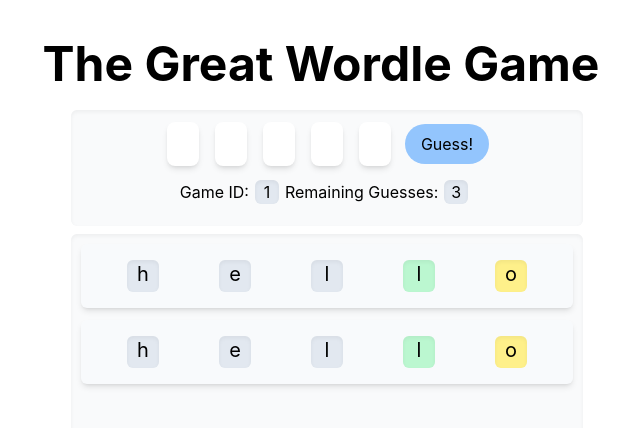
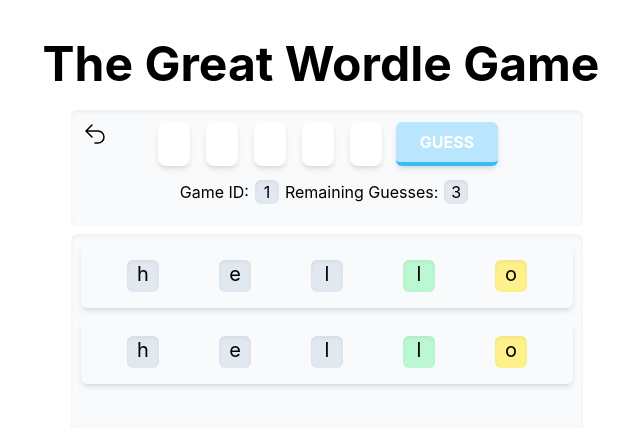
Before and after one commit to lee-ros/wordle, a React (Create React App) app in the folder frontend/: page / in a window 1280 px wide. Shown: the top 428 px of the page, without its empty margins (319-959 px from the left). Built offline with nearby package versions, Linux system fonts and the light colour scheme.

Commit message:
add back button

```diff
--- a/frontend/src/components/GuessActionBar.jsx
+++ b/frontend/src/components/GuessActionBar.jsx
@@ -19,9 +19,29 @@
     }
   };
 
+  const handleBack = () => {
+    setGame({})
+  }
+
   return (
     <ListCard>
-      <div className="flex flex-col items-center w-full">
+      <div className="relative flex flex-col items-center w-full">
+        <button className="absolute left-2 top-2" onClick={handleBack}>
+          <svg
+            xmlns="http://www.w3.org/2000/svg"
+            fill="none"
+            viewBox="0 0 24 24"
+            strokeWidth={1.5}
+            stroke="currentColor"
+            className="w-6 h-6"
+          >
+            <path
+              strokeLinecap="round"
+              strokeLinejoin="round"
+              d="M9 15 3 9m0 0 6-6M3 9h12a6 6 0 0 1 0 12h-3"
+            />
+          </svg>
+        </button>
         <div className="flex flex-row items-center justify-around">
           <CustomInput
             type="text"
@@ -32,17 +52,24 @@
           {/** TODO: Disable button if guess isn't full */}
           <button
             className="
-            bg-blue-300
-            hover:bg-blue-400
-            hover:ring-2
-            hover:ring-blue-500
-            justify-self-center
-            px-4 py-2 m-1.5
-            rounded-full
-          "
+              bg-sky-400
+              border-b-4
+              border-b-sky-600
+              hover:bg-sky-500
+              hover:border-b-sky-700
+              disabled:bg-sky-200
+              disabled:border-b-sky-400
+              shadow-md
+              px-6 py-2 m-1.5
+              rounded-md
+              font-bold
+              uppercase
+              text-white
+            "
             onClick={handleNewGuess}
+            disabled={guess.length !== game.word_to_guess.length}
           >
-            Guess!
+            guess
           </button>
         </div>
         {error && <span className="text-red-600">{error}</span>}
```
